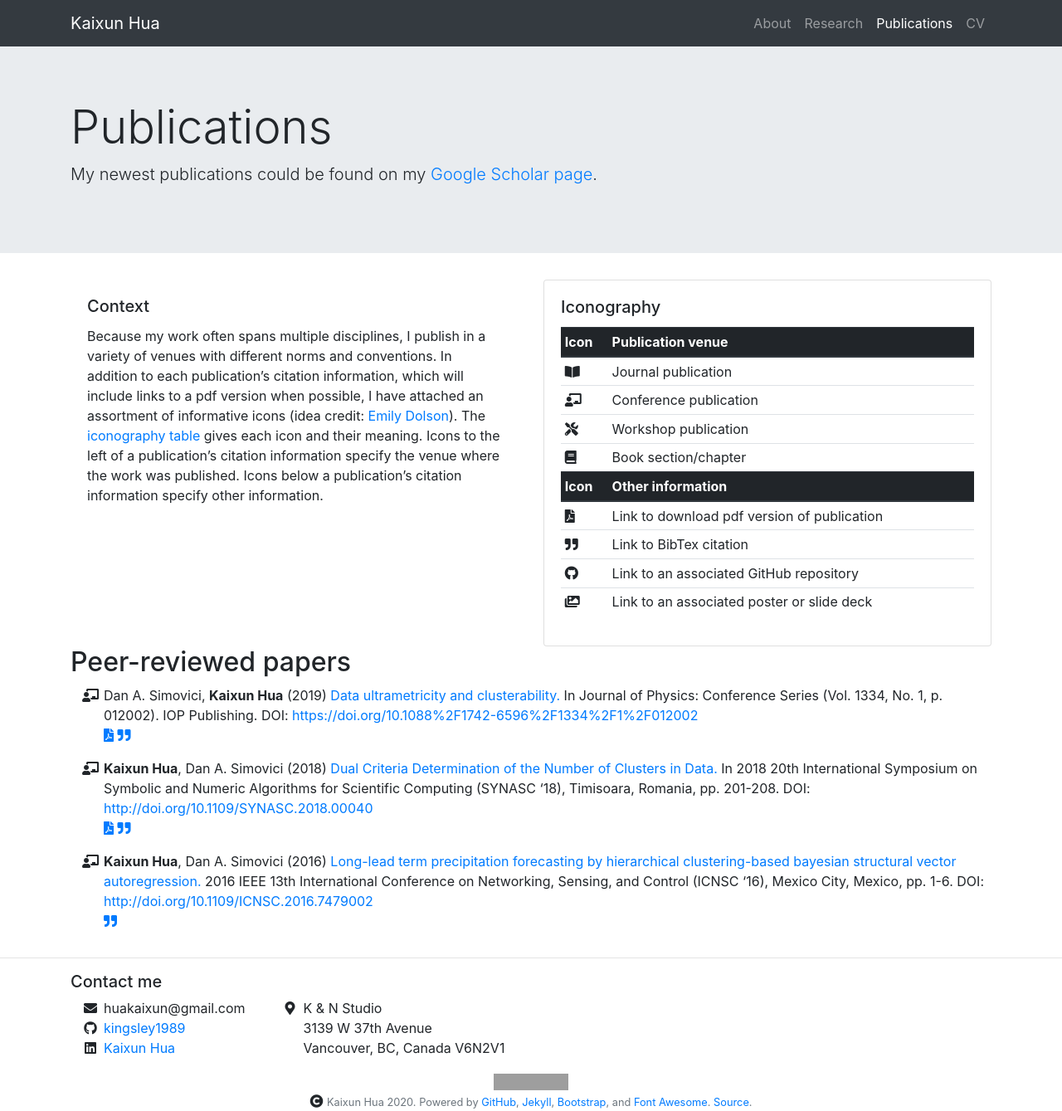
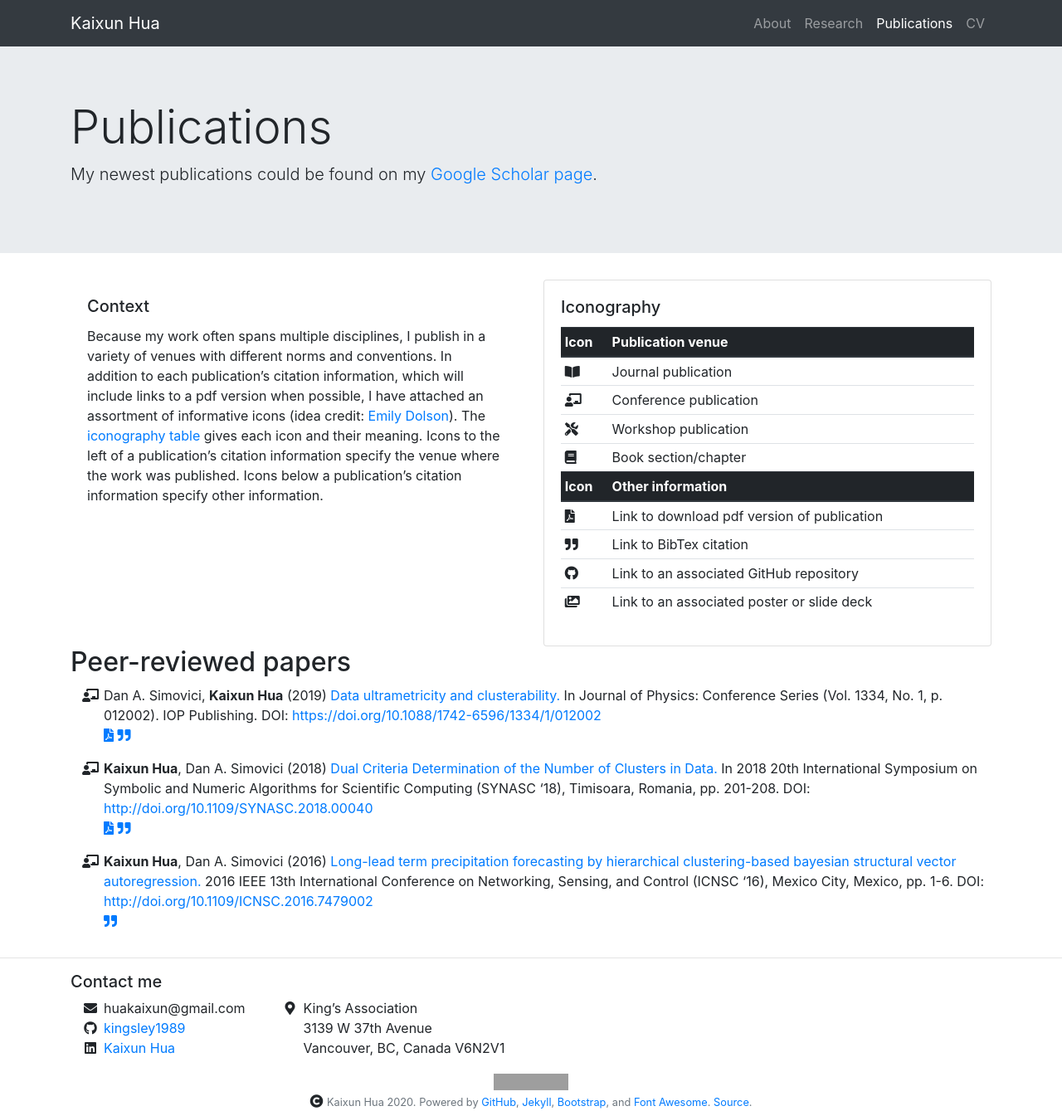
Before and after one commit to kingsley1989/kingsley1989.github.io, a Jekyll site: the page built from _pages/publications.md, in a window 1280 px wide. Shown: the whole page at 83% size. Built offline with Jekyll 4.4.1, drawn with Linux system fonts in a browser that asks for light colours; nearby versions of some CDN libraries; grey boxes are pictures that could not be loaded.

Commit message:
update pub.yml and contact.yml

```diff
--- a/_data/contact.yml
+++ b/_data/contact.yml
@@ -17,6 +17,6 @@ email:
   address: huakaixun@gmail.com
 
 address:
-    K & N Studio <br/>
+    King's Association <br/>
     3139 W 37th Avenue <br/>
     Vancouver, BC, Canada V6N2V1
--- a/_data/publications.yml
+++ b/_data/publications.yml
@@ -68,7 +68,7 @@ publications:
      Dan A. Simovici, Kaixun Hua (2019)
      [Data ultrametricity and clusterability.](https://iopscience.iop.org/article/10.1088/1742-6596/1334/1/012002/meta)
      In Journal of Physics: Conference Series (Vol. 1334, No. 1, p. 012002). IOP Publishing.
-     DOI: [https://doi.org/10.1088%2F1742-6596%2F1334%2F1%2F012002](https://doi.org/10.1088%2F1742-6596%2F1334%2F1%2F012002)
+     DOI: [https://doi.org/10.1088/1742-6596/1334/1/012002](https://doi.org/10.1088/1742-6596/1334/1/012002)
 
     year: 2019
     venue: conference
```
